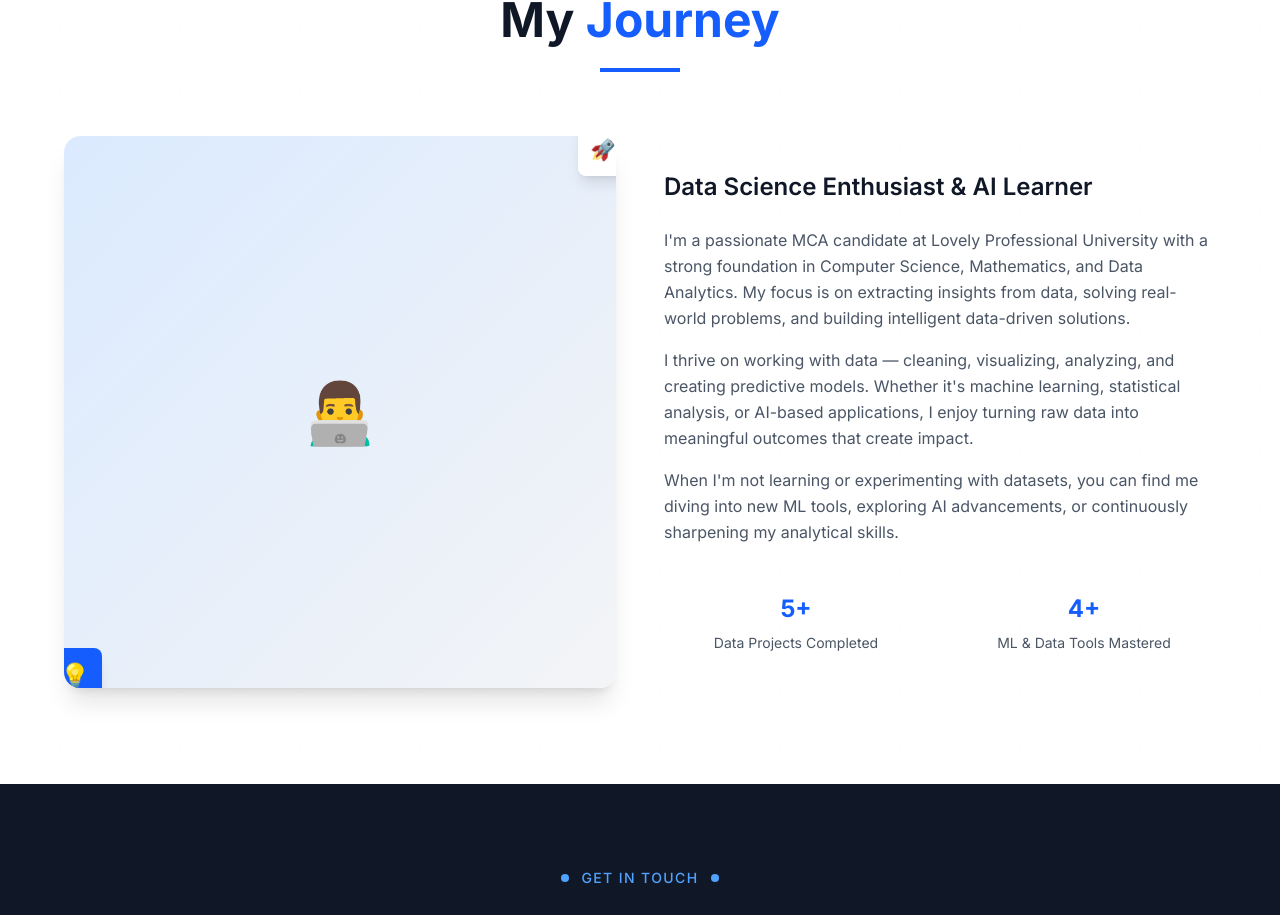
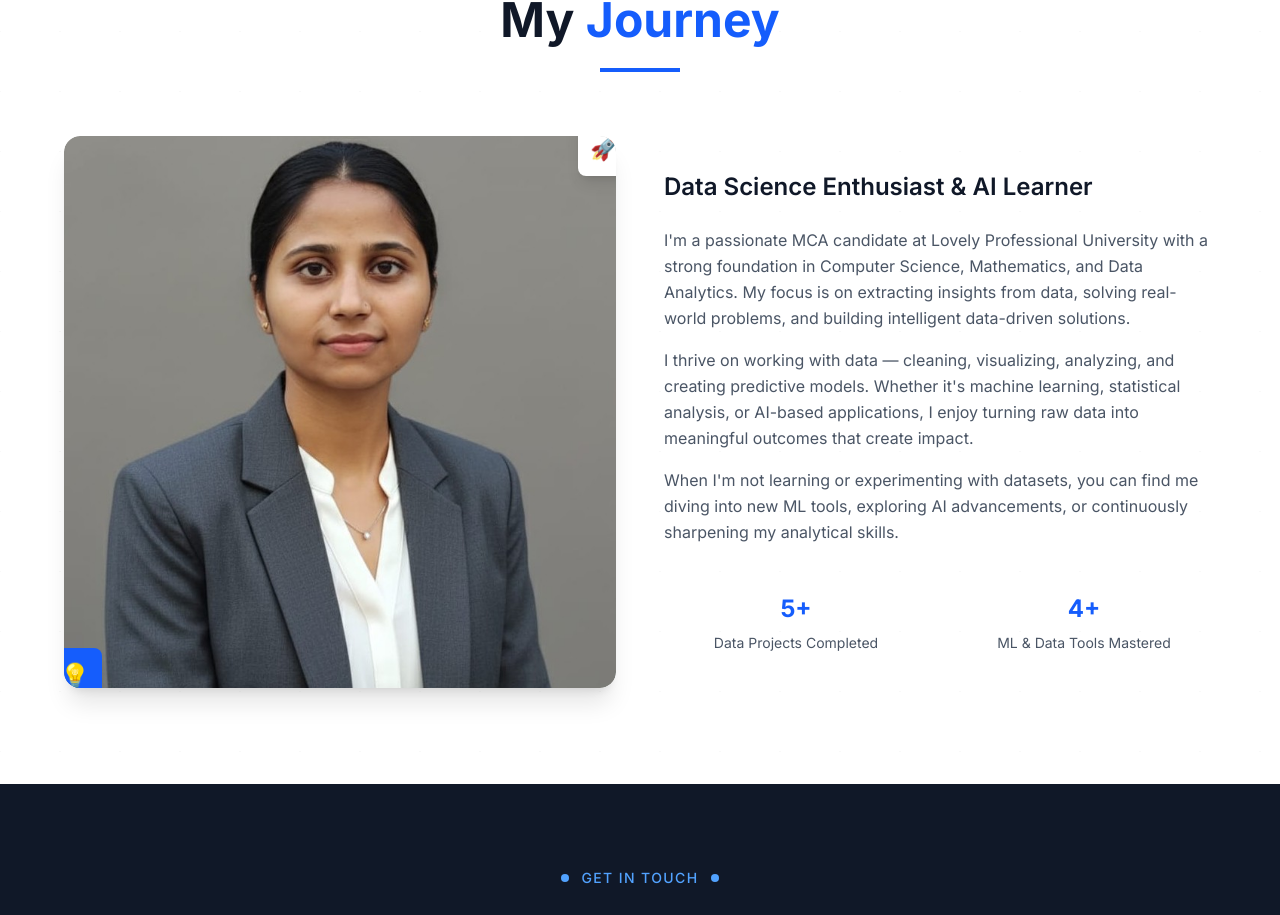
Before and after one commit to isha1946/Portfolio, a Next.js app: page / in a window 1280 px wide. Shown: the part 4369-5284 px from the top of the page. Built offline with nearby package versions, Linux system fonts and the light colour scheme.

Commit message:
Update About.tsx

```diff
--- a/src/components/About.tsx
+++ b/src/components/About.tsx
@@ -3,6 +3,7 @@
 
 import { motion, useInView } from 'framer-motion';
 import { useRef } from 'react';
+import Image from 'next/image'; // ✅ Added
 
 export default function About() {
   const sectionRef = useRef(null);
@@ -38,6 +39,7 @@ export default function About() {
         </motion.div>
 
         <div className="grid grid-cols-1 lg:grid-cols-2 gap-12 items-center">
+
           {/* Image/Visual Section */}
           <motion.div
             initial={{ opacity: 0, x: -30 }}
@@ -46,9 +48,16 @@ export default function About() {
             className="relative"
           >
             <div className="relative rounded-2xl overflow-hidden shadow-xl">
-              {/* Main image container */}
-              <div className="aspect-square bg-gradient-to-br from-blue-100 to-gray-100 rounded-2xl flex items-center justify-center">
-                <div className="text-6xl">👨‍💻</div>
+
+              {/* ✅ Replaced emoji with your photo using Next/Image */}
+              <div className="aspect-square bg-gradient-to-br from-blue-100 to-gray-100 rounded-2xl overflow-hidden flex items-center justify-center">
+                <Image
+                  src="/images/profile.jpg"
+                  alt="Isha Singh"
+                  width={500}
+                  height={500}
+                  className="object-cover w-full h-full"
+                />
               </div>
 
               {/* Floating elements */}
```
